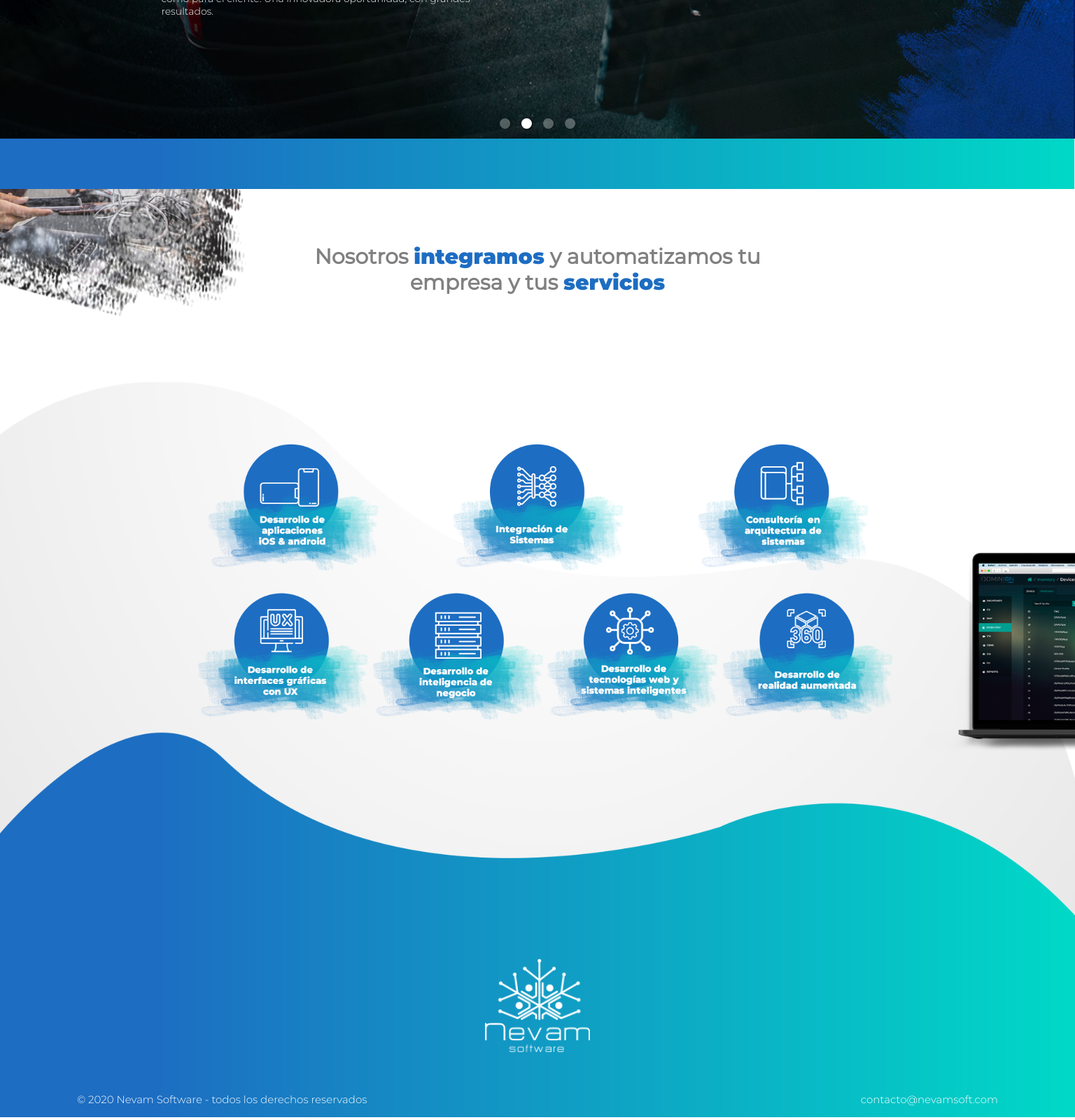
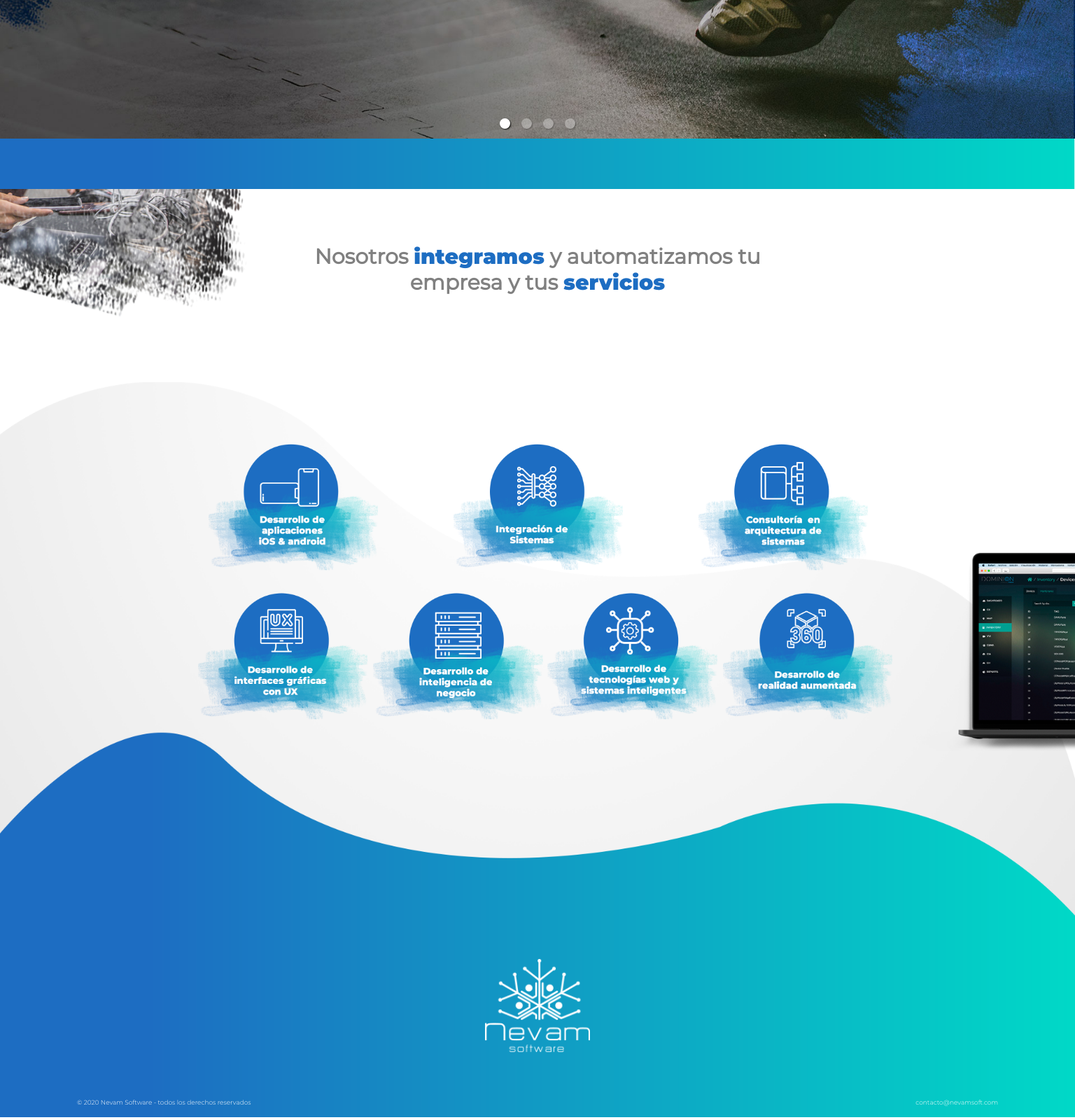
Before and after one commit to DiegoCruz24/nevam, a React (Create React App) app: page / in a window 1536 px wide. Shown: the part 1200-2800 px from the top of the page at 70% size. Built offline with nearby package versions, Linux system fonts and the light colour scheme.

Commit message:
tamaño letra footer y segundo de slider

```diff
--- a/src/Components/Slider/Slider.js
+++ b/src/Components/Slider/Slider.js
@@ -53,7 +53,7 @@ export default class Slider extends React.Component{
                infiniteLoop={true}
                autoPlay={true}
                width={"100%"}
-               interval={3000}
+               interval={6000}
            >
                <div>
                    <img src={Image1} />
--- a/src/Styles/Footer/FooterStyles.css
+++ b/src/Styles/Footer/FooterStyles.css
@@ -61,6 +61,10 @@
     .container-footer p{
         font-size: 15px;
     }
+    .copyright p,
+    .contact p{
+        font-size: 9px;
+    }
 }
 @media only screen and (min-width: 1800px) and (max-width: 2999px){
     .container-footer img{
```
